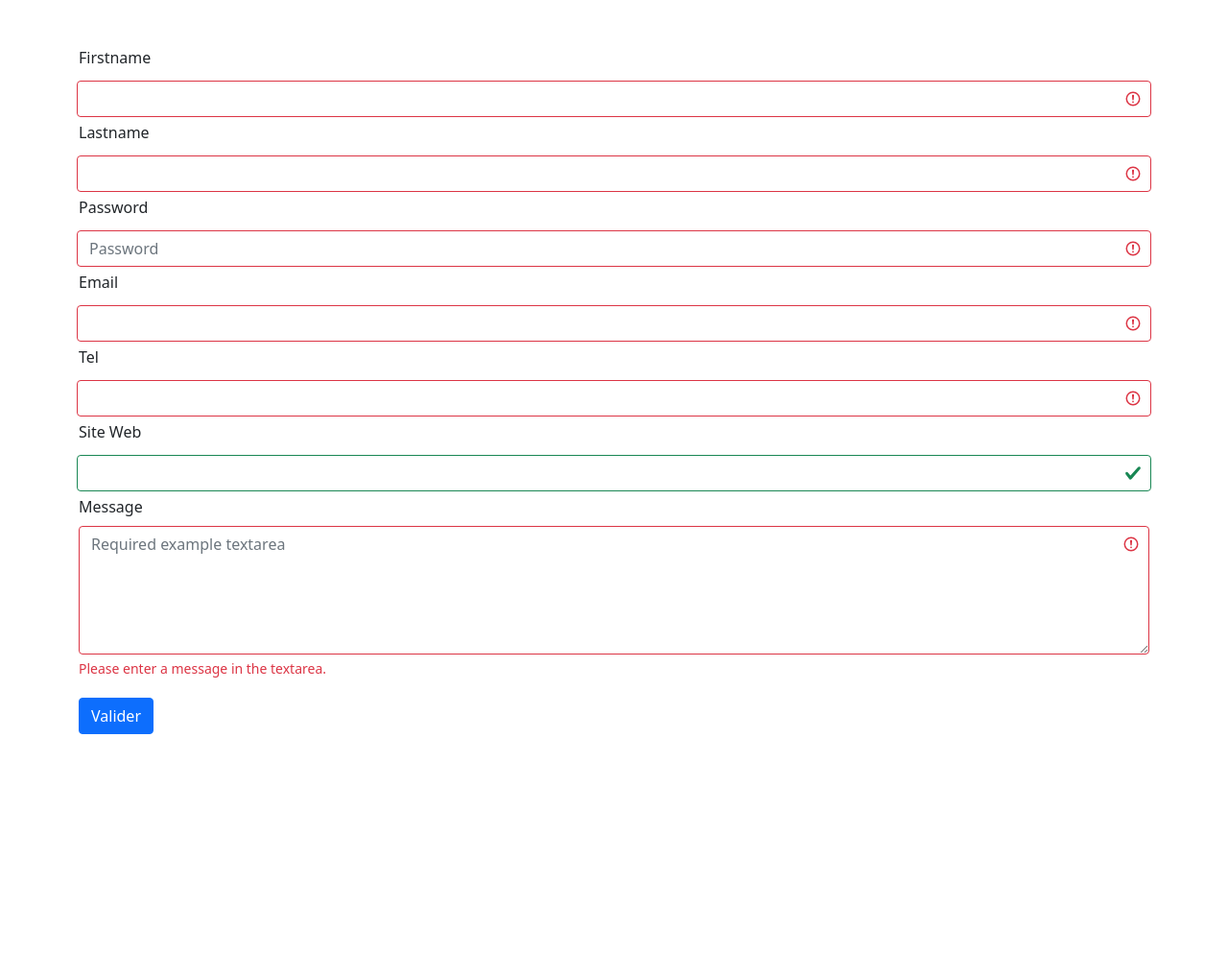
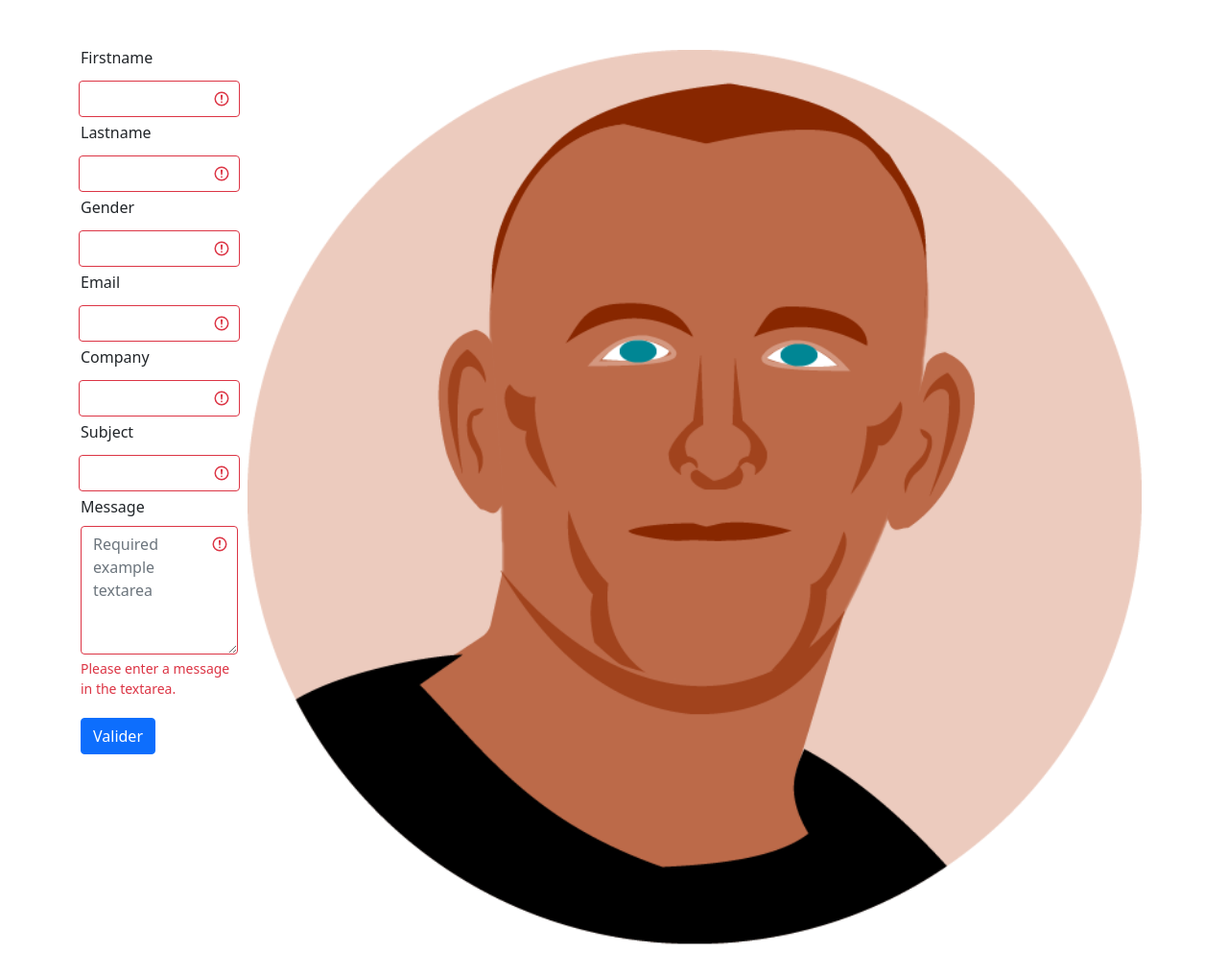
Before and after one commit to houdret/Personal-contact-page, a PHP site: page / in a window 1280 px wide. Shown: the whole page at 96% size. Before the commit the page ends 765 px from the top, so only its background shows below. Run offline with PHP 8.4, Linux system fonts and the light colour scheme.

Commit message:
index.php

```diff
--- a/index.php
+++ b/index.php
@@ -10,19 +10,23 @@
 </head>
 <body>
     <div class="container mt-5">
+    <div class="col-12 ">
+            <img src="./asset/img/moi.png" alt="moi" class="rounded float-end p-2" srcset="moi.png 30w 30h, moi.png 50w 200h"
+            sizes="(max-width: 200px) 200px, 5vw" >
+        </div>
         <form action="" method="post" class=" was-validated row g-1 ">
             <label for="firstname" class="form-label">Firstname </label>
             <input type="text" name="firstname" class="form-control is-valid" required>
             <label for="lastname" class="form-label">Lastname </label>
             <input type="text" name="lastname" class="form-control is-valid" required>
-            <label for="password" class="form-label">Password </label>
-            <input type="password" class="form-control is-valid" placeholder="Password" required>
+            <label for="gender" class="form-label">Gender </label>
+            <input type="gender" class="form-control is-valid" required>
             <label for="email" class="form-label">Email </label>
             <input type="email" name="email" class="form-control is-valid" required>
-            <label for="tel" class="form-label">Tel </label>
-            <input type="tel" name="tel" class="form-control is-valid" required>
-            <label for="url" class="form-label">Site Web </label>
-            <input type="url" name="url" class="form-control">
+            <label for="company" class="form-label">Company </label>
+            <input type="text" name="company" class="form-control is-valid" required>
+            <label for="subject" class="form-label" >Subject </label>
+            <input type="text" name="subject" class="form-control" required>
             <div class="mb-3">
                 <label for="message" class="form-label">Message </label>
                 <textarea class="form-control is-invalid" rows="5" cols="40" placeholder="Required example textarea" name="message" required></textarea>
@@ -36,62 +40,81 @@
         </form>
         <?php
         error_reporting(E_ALL ^ E_WARNING);
+
         if (isset($_POST['submit'])) {
-            /* $options = array(
-                'firstname'       => FILTER_SANITIZE_STRING,
-                'lastname'        => FILTER_SANITIZE_STRING,
-                'email'           => FILTER_SANITIZE_EMAIL,
-                'tel'             => FILTER_SANITIZE_NUMBER_INT,
-                'url'             => FILTER_SANITIZE_URL,
-                'message'         => FILTER_SANITIZE_STRING
-            );
-            $result = filter_input_array(INPUT_POST, $options); */
-            // 1. Sanitisation
-            $email = filter_var($_POST['email'], FILTER_SANITIZE_EMAIL);
 
-            $firstname = filter_var(
-                $_POST['firstname'],
-                FILTER_SANITIZE_STRING
-            );
-
-            $password = filter_var(
-                $_POST['password'],
-                FILTER_SANITIZE_STRING
-            );
+            $firstname = filter_var($_POST['firstname'], FILTER_SANITIZE_STRING);
+            $lastname = filter_var($_POST['lastname'], FILTER_SANITIZE_STRING);
+            $gender = filter_var($_POST['gender'],FILTER_SANITIZE_STRING);
+            $email = filter_var($_POST['email'],FILTER_SANITIZE_EMAIL);
+            $company = filter_var($_POST['company'],FILTER_SANITIZE_STRING);
+            $subject = filter_var($_POST['subject'],FILTER_SANITIZE_STRING);
+            $commentaire = filter_var($_POST['message'],FILTER_SANITIZE_STRING);
 
             if (false === filter_var($firstname, FILTER_SANITIZE_STRING)) {
                 $errors['firstname'] = 'This firstname is invalid.';
             } else {
+                echo 'votre prénom est bien nettoyé et est considérée comme valide.<hr>';
+            }
+            if (false === filter_var($firstname, FILTER_SANITIZE_STRING)) {
+                $errors['lastname'] = 'This lastname is invalid.';
+            } else {
                 echo 'votre nom est bien nettoyé et est considérée comme valide.<hr>';
             }
-            // 2. Validation
-            if (false === filter_var($email, FILTER_VALIDATE_EMAIL)) {
+            if (false === filter_var($gender, FILTER_SANITIZE_STRING)) {
+                $errors['gender'] = 'This gender is invalid.';
+            } else {
+                echo 'votre genre est bien nettoyé et est considérée comme valide.<hr>';
+            }
+            if (false === filter_var($email, FILTER_SANITIZE_EMAIL)) {
+                $errors['email'] = 'This email is invalid.';
+            } else {
+                echo 'votre email est bien nettoyé et est considérée comme valide.<hr>';
+            }
+            if (false === filter_var($company, FILTER_SANITIZE_STRING)) {
+                $errors['company'] = 'This company is invalid.';
+            } else {
+                echo 'votre compagnie est bien nettoyé et est considérée comme valide.<hr>';
+            }
+            if (false === filter_var($subject, FILTER_SANITIZE_STRING)) {
+                $errors['subject'] = 'This subject is invalid.';
+            } else {
+                echo 'votre subjet est bien nettoyé et est considérée comme valide.<hr>';
+            }
+            if (false === filter_var($message, FILTER_SANITIZE_STRING)) {
+                $errors['message'] = 'This message is invalid.';
+            } else {
+                echo 'votre message est bien nettoyé et est considérée comme valide.<hr>';
+            }
+
+            if (false === filter_var($email, FILTER_VALIDATE_STRING)) {
                 $errors['email'] = 'This address is invalid.';
             } else {
-                echo 'Cette adresse email nettoyée est considérée comme valide.<hr>';
+                echo 'Cette adresse email est considérée comme valide.<hr>';
             }
 
-            // 3. execution
-            /* if (count($errors)> 1){
+
+            if (count($errors)> 1){
                 echo "There are mistakes!";
                 print_r($errors);
                 exit;
             }else {
                 echo 'Bravo vos données ont été bien encodées <hr>';
-            } */
+            }
+
             $data = [
                 'firstname' => $_POST['firstname'],
                 'lastname' => $_POST['lastname'],
-                'password' => sha1($_POST['password']),
+                'gender' => ($_POST['gender']),
                 'email' => $_POST['email'],
-                'tel' => $_POST['tel'],
-                'url' => $_POST['url'],
+                'company' => $_POST['company'],
+                'subject' => $_POST['subject'],
                 'message' => $_POST['message'],
             ];
 
             $bdd = new PDO('mysql:host=localhost;dbname=test', 'root', '');
             $insertion =
-                'INSERT INTO table_essai (firstname, lastname, password, email, tel, url, message ) VALUES (:firstname,:lastname,:password,:email,:tel,:url,:message)';
+                'INSERT INTO portfolio (firstname, lastname, gender, email, company, subject, message ) VALUES (:firstname,:lastname,:gender,:email,:company,:subject,:message)';
             $bdd->prepare($insertion)->execute($data);
 
             // 4. Display the response interface.
```
Also changed, not shown: asset/img/moi.png (added).
